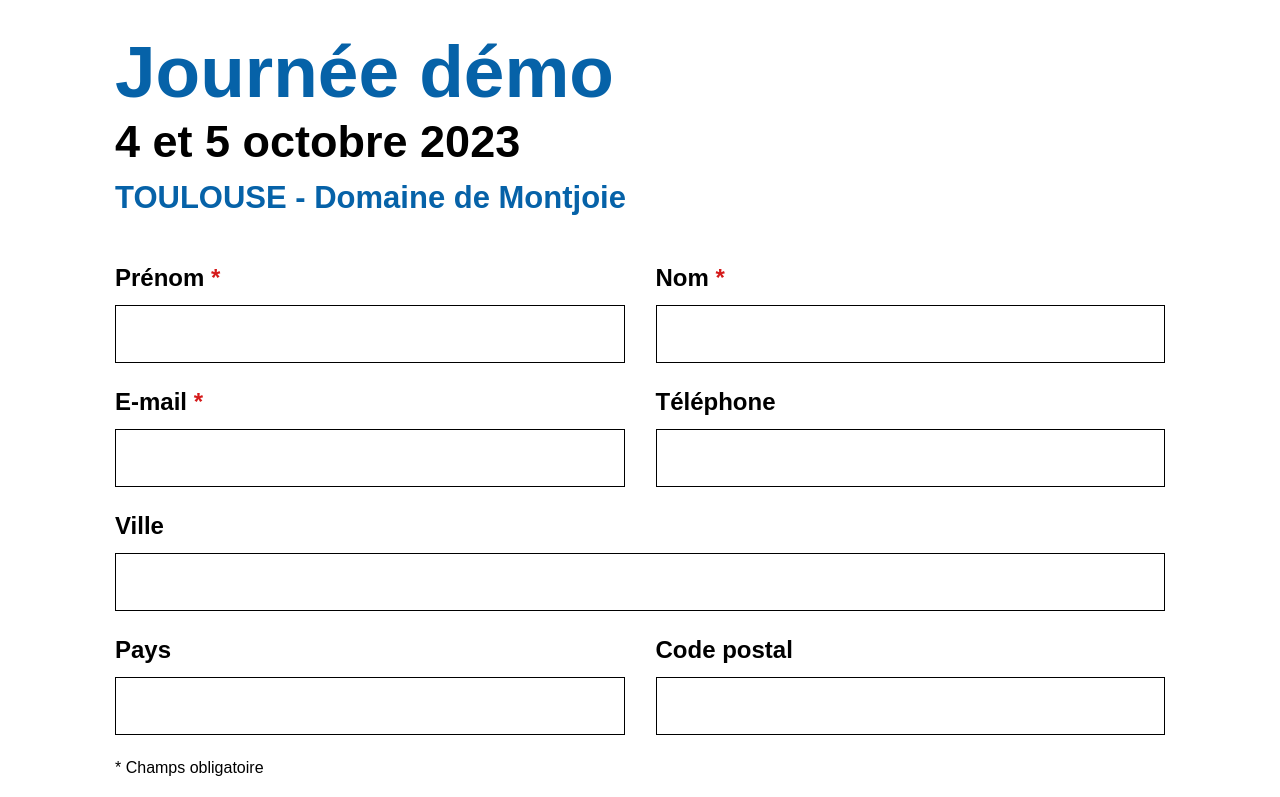
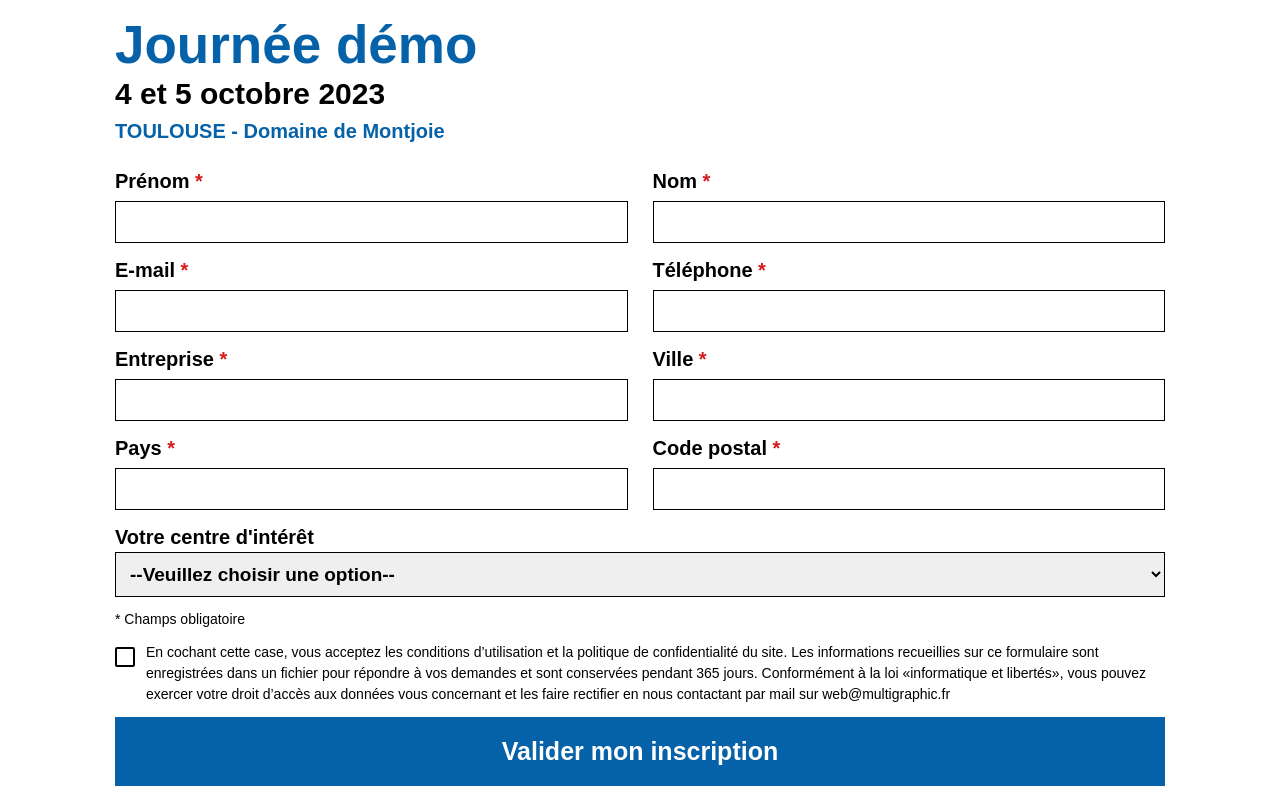
Before and after one commit to Btg-Commnucation/journee-demo-inscription, a React (Vite) app: page / in a window 1280 px wide. Shown: the part 543-1340 px from the top of the page. Built offline with nearby package versions, Linux system fonts and the light colour scheme.

Commit message:
retour client 1

```diff
--- a/src/App.jsx
+++ b/src/App.jsx
@@ -8,14 +8,7 @@ function App() {
     <>
       <Header />
       <article>
-        <div className="container-narrow">
-          <FormComponents />
-          <div className="informations">
-            <h3>Informations</h3>
-            <a href="mailto:web@multigraphic.fr">web@multigraphic.fr</a>
-            <a href="tel:+33145067688">Tel. 0145067688</a>
-          </div>
-        </div>
+        <FormComponents />
       </article>
       <BannerBottom />
       <Footer />
--- a/src/components/FormComponents.jsx
+++ b/src/components/FormComponents.jsx
@@ -3,6 +3,9 @@ import { Formik, Form, Field, ErrorMessage } from "formik";
 import axios from "axios";
 import { useState } from "react";
 import Title from "./Title";
+
+const phoneRegExp =
+  /^((\\+[1-9]{1,4}[ \\-]*)|(\\([0-9]{2,3}\\)[ \\-]*)|([0-9]{2,4})[ \\-]*)*?[0-9]{3,4}?[ \\-]*[0-9]{3,4}?$/;
 
 const userSchema = object().shape({
   prenom: string().required("Votre prénom est requis"),
@@ -10,11 +13,25 @@ const userSchema = object().shape({
   email: string()
     .email("L'adresse renseigné est invalide")
     .required("L'email est requis"),
-  phoneNumber: string().length(10),
-  town: string(),
-  country: string(),
-  zipCode: string().length(5),
+  phoneNumber: string()
+    .length(10, "Le numéro de téléphone est invalide")
+    .matches(phoneRegExp, "Le numéro de téléphone est invalide")
+    .required("Votre numéro de téléphone est requis"),
+  town: string().required("Le nom de votre ville est requis"),
+  country: string().required("Votre pays est requis"),
+  zipCode: string()
+    .length(5, "Le code postal doit faire 5 caractères")
+    .required("Votre code postal est requis"),
   consent: bool().oneOf([true], "Vous devez accepter les conditions"),
+  societe: string()
+    .min(2, "Le nom de la société est invalide")
+    .required("Le nom de votre entreprise est requis"),
+  interest: string().oneOf([
+    "Covering",
+    "Vitrophanie",
+    "Enseigne",
+    "Décoration",
+  ]),
 });
 
 const FormComponents = () => {
@@ -27,10 +44,12 @@ const FormComponents = () => {
     payload.set("prenom", values.prenom);
     payload.set("nom", values.nom);
     payload.set("email", values.email);
-    payload.set("sms", values.phoneNumber);
+    payload.set("phoneNumber", values.phoneNumber);
     payload.set("town", values.town);
     payload.set("country", values.country);
     payload.set("zipCode", values.zipCode);
+    payload.set("societe", values.societe);
+    payload.set("interest", values.interest);
 
     try {
       const response = await axios.post(
@@ -48,6 +67,7 @@ const FormComponents = () => {
   return (
     <>
       {isSubmitted ? (
+        <div className="container">
           <div className="success-message">
             <h2>Merci pour votre inscription et rendez-vous</h2>
             <strong>le 4 et 5 octobre 2023 - 10h00 - 18h30</strong>
@@ -56,8 +76,9 @@ const FormComponents = () => {
               Télécharger les infos pratiques au format PDF
             </a>
           </div>
+        </div>
       ) : (
-        <>
+        <div className="container-narrow">
           <Title />
           <Formik
             initialValues={{
@@ -81,7 +102,7 @@ const FormComponents = () => {
                   </span>
                   <Field
                     name="prenom"
-                    ariaLabel="Votre prénom"
+                    aria-label="Votre prénom"
                     className={
                       errors.prenom && touched.prenom ? "error-field" : null
                     }
@@ -98,7 +119,7 @@ const FormComponents = () => {
                   </span>
                   <Field
                     name="nom"
-                    ariaLabel="Votre nom"
+                    aria-label="Votre nom"
                     className={errors.nom && touched.nom ? "error-field" : null}
                   />
                   <ErrorMessage
@@ -113,7 +134,7 @@ const FormComponents = () => {
                   </span>
                   <Field
                     name="email"
-                    ariaLabel="Votre email"
+                    aria-label="Votre email"
                     type="email"
                     className={
                       errors.email && touched.email ? "error-field" : null
@@ -126,10 +147,12 @@ const FormComponents = () => {
                   />
                 </label>
                 <label htmlFor="phoneNumber">
-                  Téléphone
+                  <span>
+                    Téléphone <span className="required">*</span>
+                  </span>
                   <Field
                     name="phoneNumber"
-                    ariaLabel="Votre numéro de téléphone"
+                    aria-label="Votre numéro de téléphone"
                     className={
                       errors.phoneNumber && touched.phoneNumber
                         ? "error-field"
@@ -142,11 +165,30 @@ const FormComponents = () => {
                     className="error-message"
                   />
                 </label>
-                <label htmlFor="town" className="town">
-                  Ville
+                <label htmlFor="societe">
+                  <span>
+                    Entreprise <span className="required">*</span>
+                  </span>
+                  <Field
+                    name="societe"
+                    aria-label="Nom de votre entreprise"
+                    className={
+                      errors.societe && touched.societe ? "error-field" : null
+                    }
+                  />
+                  <ErrorMessage
+                    name="societe"
+                    component="div"
+                    className="error-message"
+                  />
+                </label>
+                <label htmlFor="town">
+                  <span>
+                    Ville <span className="required">*</span>
+                  </span>
                   <Field
                     name="town"
-                    ariaLabel="Votre ville de résidence"
+                    aria-label="Votre ville de résidence"
                     className={
                       errors.town && touched.town ? "error-field" : null
                     }
@@ -158,10 +200,12 @@ const FormComponents = () => {
                   />
                 </label>
                 <label htmlFor="country">
-                  Pays
+                  <span>
+                    Pays <span className="required">*</span>
+                  </span>
                   <Field
                     name="country"
-                    ariaLabel="Votre pays de résidence"
+                    aria-label="Votre pays de résidence"
                     className={
                       errors.country && touched.country ? "error-field" : null
                     }
@@ -173,16 +217,43 @@ const FormComponents = () => {
                   />
                 </label>
                 <label htmlFor="zipCode">
-                  Code postal
+                  <span>
+                    Code postal <span className="required">*</span>
+                  </span>
                   <Field
                     name="zipCode"
-                    ariaLabel="Votre code postal"
+                    aria-label="Votre code postal"
                     className={
                       errors.zipCode && touched.zipCode ? "error-field" : null
                     }
                   />
                   <ErrorMessage
                     name="zipCode"
+                    component="div"
+                    className="error-message"
+                  />
+                </label>
+                <label htmlFor="interest" className="town">
+                  Votre centre d&apos;intérêt
+                  <Field
+                    name="interest"
+                    id="interest"
+                    aria-label="Votre centre d'intérêt"
+                    className={
+                      errors.interest && touched.interest ? "error-field" : null
+                    }
+                    as="select"
+                  >
+                    <option value="" disabled selected>
+                      --Veuillez choisir une option--
+                    </option>
+                    <option value="Covering">Covering</option>
+                    <option value="Vitrophanie">Vitrophanie</option>
+                    <option value="Enseigne">Enseigne</option>
+                    <option value="Décoration">Décoration</option>
+                  </Field>
+                  <ErrorMessage
+                    name="interest"
                     component="div"
                     className="error-message"
                   />
@@ -224,7 +295,12 @@ const FormComponents = () => {
               </Form>
             )}
           </Formik>
-        </>
+          <div className="informations">
+            <h3>Informations</h3>
+            <a href="mailto:web@multigraphic.fr">web@multigraphic.fr</a>
+            <a href="tel:+33145067688">Tel. 0145067688</a>
+          </div>
+        </div>
       )}
     </>
   );
--- a/src/scss/components/_article.scss
+++ b/src/scss/components/_article.scss
@@ -1,22 +1,34 @@
 @use "../abstracts" as var;
 
 h1 {
-  font-size: 7.3rem;
+  font-size: 5.3rem;
   color: var.$blue;
   line-height: 1;
+
+  @media (max-width: 768px) {
+    font-size: 3.3rem;
+  }
 }
 
 h2 {
-  font-size: 4.5rem;
+  font-size: 3rem;
   color: black;
+
+  @media (max-width: 768px) {
+    font-size: 2rem;
+  }
 }
 
 article {
-  margin-top: 3.7rem;
+  margin-top: 2rem;
 
   strong {
-    font-size: 3.1rem;
+    font-size: 2rem;
     color: var.$blue;
+
+    @media (max-width: 768px) {
+      font-size: 1.6rem;
+    }
   }
 }
 
--- a/src/scss/components/_form.scss
+++ b/src/scss/components/_form.scss
@@ -5,9 +5,9 @@ form {
   grid-template-columns: repeat(2, 1fr);
   justify-items: start;
   align-items: center;
-  column-gap: 3.1rem;
-  row-gap: 2.1rem;
-  margin-top: 3.8rem;
+  column-gap: 2.5rem;
+  row-gap: 1.2rem;
+  margin-top: 2rem;
 
   @media (max-width: 768px) {
     display: flex;
@@ -19,7 +19,7 @@ form {
   label {
     color: black;
     font-weight: 700;
-    font-size: 2.4rem;
+    font-size: 2rem;
     display: flex;
     flex-direction: column;
     justify-content: center;
@@ -38,11 +38,12 @@ form {
   }
 
   input {
-    margin-top: 0.9rem;
+    margin-top: 0.5rem;
     width: 100%;
     border: 1px solid black;
-    padding: 1rem;
+    padding: 0.5rem;
     font-weight: 400;
+    font-size: 2rem;
 
     &[type="checkbox"] {
       appearance: none;
@@ -86,7 +87,7 @@ form {
 
   .required-field {
     grid-column: 1 / 3;
-    font-size: 1.6rem;
+    font-size: 1.4rem;
     font-weight: 400;
   }
 
@@ -96,12 +97,17 @@ form {
     align-items: start;
     width: 100%;
     grid-column: 1 / 3;
-    font-size: 1.6rem;
+    font-size: 1.4rem;
     font-weight: 400;
     gap: 1.1rem;
 
     input {
       width: fit-content;
+    }
+
+    @media (max-width: 768px) {
+      line-height: 1.3;
+      font-size: 1.5rem;
     }
   }
 
@@ -110,11 +116,16 @@ form {
     background: var.$blue;
     color: white;
     border: 1px solid var.$blue;
-    font-size: 3rem;
+    font-size: 2.5rem;
     font-weight: 700;
-    padding-block: 1.9rem;
+    padding-block: 1.5rem;
     grid-column: 1 / 3;
     transition: 0.3s ease-in-out;
+
+    @media (max-width: 768px) {
+      font-size: 2rem;
+      padding-block: 1.4rem;
+    }
 
     &:hover {
       background: white;
@@ -126,7 +137,7 @@ form {
     font-size: 1.4rem;
     font-weight: 300;
     position: absolute;
-    bottom: -20%;
+    bottom: -23%;
     left: 0;
     color: var.$red;
   }
@@ -136,13 +147,14 @@ form {
   margin-top: 5.8rem;
 
   h2 {
-    text-align: center;
     color: var.$blue;
     font-size: 5.3rem;
+    text-transform: uppercase;
+    text-align: center;
+    line-height: 1;
 
     @media (max-width: 1330px) {
-      text-align: center;
-      text-transform: uppercase;
+      font-size: 4rem;
     }
 
     @media (max-width: 400px) {
@@ -154,20 +166,29 @@ form {
     color: black;
     font-weight: 700;
     font-size: 4.5rem;
+    text-align: center;
+    margin-inline: auto;
+    display: flow-root;
 
     @media (max-width: 1330px) {
-      text-align: center;
-      margin-inline: auto;
-      display: flow-root;
+      font-size: 3.5rem;
+      margin-top: 1.4rem;
+    }
+
+    @media (max-width: 768px) {
+      font-size: 2.5rem;
     }
   }
 
   p {
     color: var.$blue;
     font-size: 3.1rem;
+    text-align: center;
+    font-weight: 700;
 
     @media (max-width: 1330px) {
-      text-align: center;
+      font-size: 2.1rem;
+      margin-top: 1.4rem;
     }
   }
 
@@ -184,6 +205,15 @@ form {
     margin-top: 7.8rem;
     font-weight: 600;
     font-size: 3rem;
+
+    @media (max-width: 1330px) {
+      font-size: 2rem;
+      padding-block: 1.4rem;
+    }
+
+    @media (max-width: 768px) {
+      margin-top: 2.9rem;
+    }
   }
 }
 
@@ -197,3 +227,10 @@ form {
     display: flow-root;
   }
 }
+
+select {
+  width: 100%;
+  border: 1px solid black;
+  font-size: 1.9rem;
+  padding: 1rem;
+}
--- a/src/scss/style.scss
+++ b/src/scss/style.scss
@@ -8,6 +8,6 @@
 }
 
 .container-narrow {
-  max-width: min(90%, 1050px);
+  max-width: min(85%, 1050px);
   margin-inline: auto;
 }
```
Also changed, not shown: src/scss/components/_banner-bottom.scss (+28 -5 lines), 9 other files (tests, documents, lock files or other folders). Lines whose indentation alone changed are shown as unchanged.
